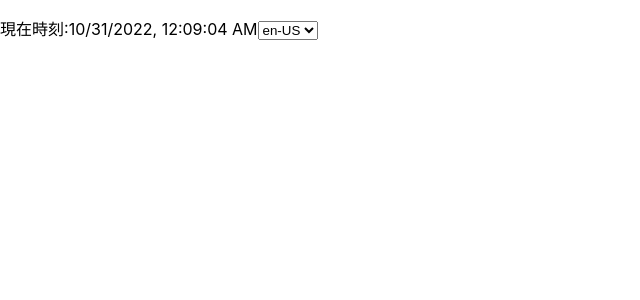
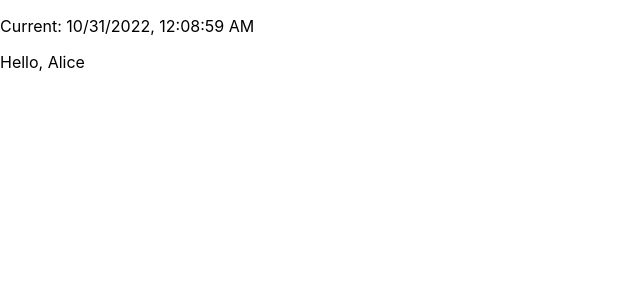
Before and after one commit to uni51/typescript-react-next-react-sample, a React (Create React App) app: page / in a window 1280 px wide. Shown: the top 300 px of the page, without its empty margins (0-640 px from the left). Built offline with nearby package versions, Linux system fonts and the light colour scheme.

Commit message:
3-5-4 useContext - Context のためのフック

```diff
--- /dev/null
+++ b/src/components/useContextSample.tsx
@@ -0,0 +1,40 @@
+import React, { useContext } from "react";
+
+type User = {
+  id: number;
+  name: string;
+};
+
+const UserContext = React.createContext<User | null>(null);
+
+const GrandChild = () => {
+  const user = useContext(UserContext);
+
+  return user !== null ? <p>Hello, {user.name}</p> : null;
+};
+
+const Child = () => {
+  const now = new Date();
+
+  return (
+    <div>
+      <p>Current: {now.toLocaleString()}</p>
+      <GrandChild />
+    </div>
+  );
+};
+
+const Parent = () => {
+  const user: User = {
+    id: 1,
+    name: "Alice",
+  };
+
+  return (
+    <UserContext.Provider value={user}>
+      <Child />
+    </UserContext.Provider>
+  );
+};
+
+export default Parent;
--- a/src/index.tsx
+++ b/src/index.tsx
@@ -9,7 +9,8 @@
 // import Parent from "./components/MemoSample2";
 // import Parent from "./components/UseCallbackSample";
 // import { UseMemoSample } from "./components/UseMemoSample";
-import Clock from "./components/Clock";
+// import Clock from "./components/Clock";
+import Parent from "./components/useContextSample";
 import reportWebVitals from "./reportWebVitals";
 
 const root = ReactDOM.createRoot(
@@ -19,11 +20,11 @@
   <React.StrictMode>
     {/* <App /> */}
     {/* <Hello /> */}
-    {/* <Parent /> */}
+    <Parent />
     {/* <CounterState initialValue={0} /> */}
     {/* <CounterReducer initialValue={0} /> */}
     {/* <UseMemoSample /> */}
-    <Clock />
+    {/* <Clock /> */}
   </React.StrictMode>
 );
 
```
